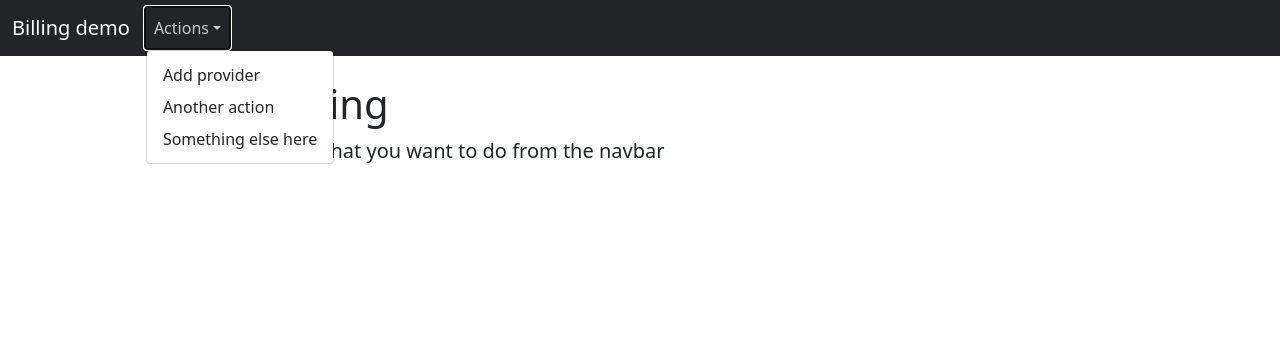
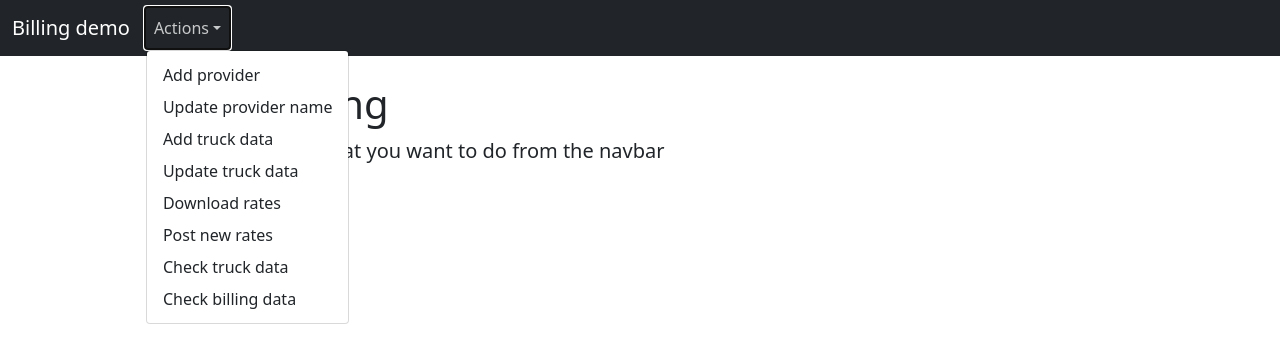
Before and after one commit to maciob/DeveleapDevWeek, a Flask app: page / in a window 1280 px wide, after a click on "Actions". Shown: the top 363 px of the page. Run offline with Flask 2, Linux system fonts and the light colour scheme.

Commit message:
New units appended to drop-down list. No links.

```diff
--- a/Billing/app/templates/index.html
+++ b/Billing/app/templates/index.html
@@ -25,8 +25,13 @@
                 <a class="nav-link dropdown-toggle" href="#" id="dropdown" data-bs-toggle="dropdown" aria-expanded="false">Actions</a>
                 <ul class="dropdown-menu" aria-labelledby="dropdown">
                   <li><a class="dropdown-item" href="{{ url_for('add_provider') }}">Add provider</a></li>
-                  <li><a class="dropdown-item" href="#">Another action</a></li>
-                  <li><a class="dropdown-item" href="#">Something else here</a></li>
+                  <li><a class="dropdown-item" href="#">Update provider name</a></li>
+                  <li><a class="dropdown-item" href="#">Add truck data</a></li>
+                  <li><a class="dropdown-item" href="#">Update truck data</a></li>
+                  <li><a class="dropdown-item" href="#">Download rates</a></li>
+                  <li><a class="dropdown-item" href="#">Post new rates</a></li>
+                  <li><a class="dropdown-item" href="#">Check truck data</a></li>
+                  <li><a class="dropdown-item" href="#">Check billing data</a></li>
                 </ul>
               </li>
             </ul>
```
